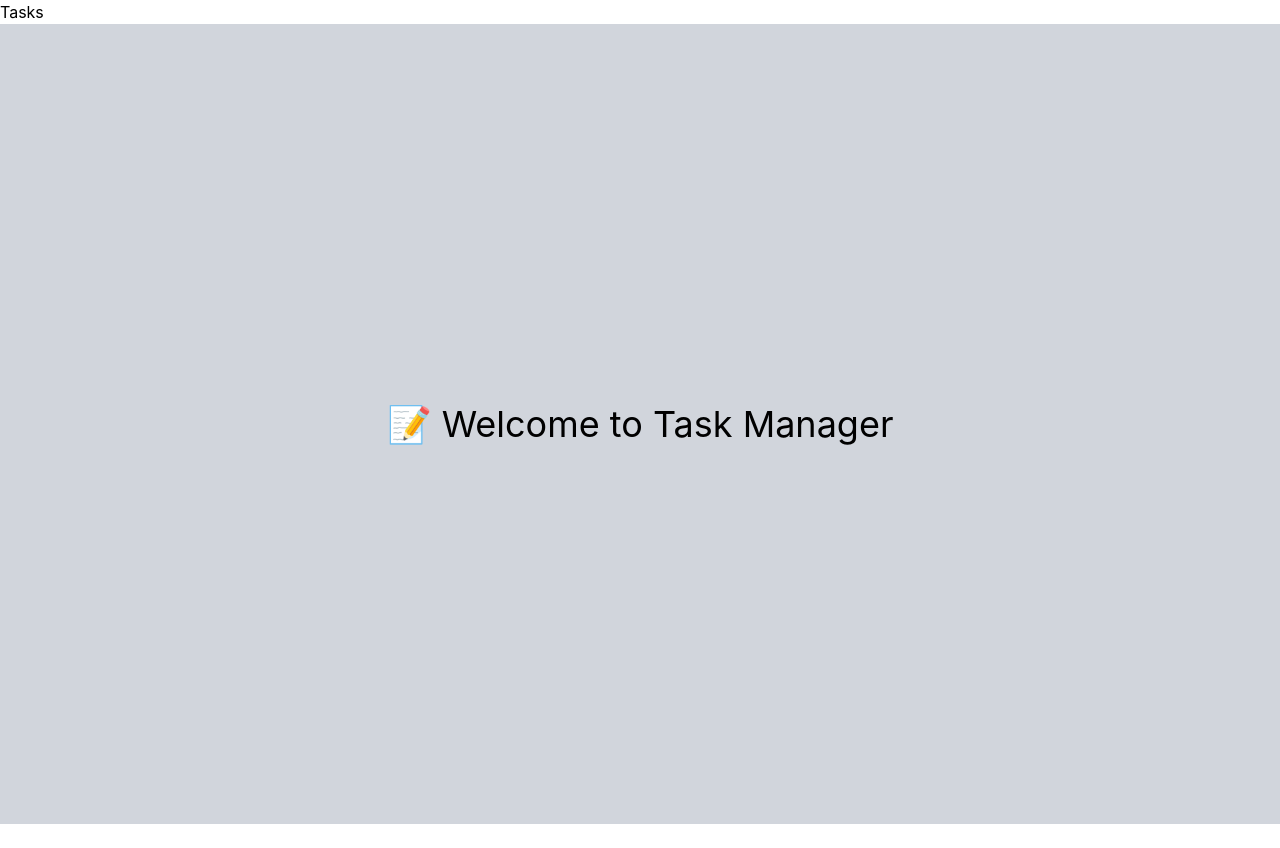
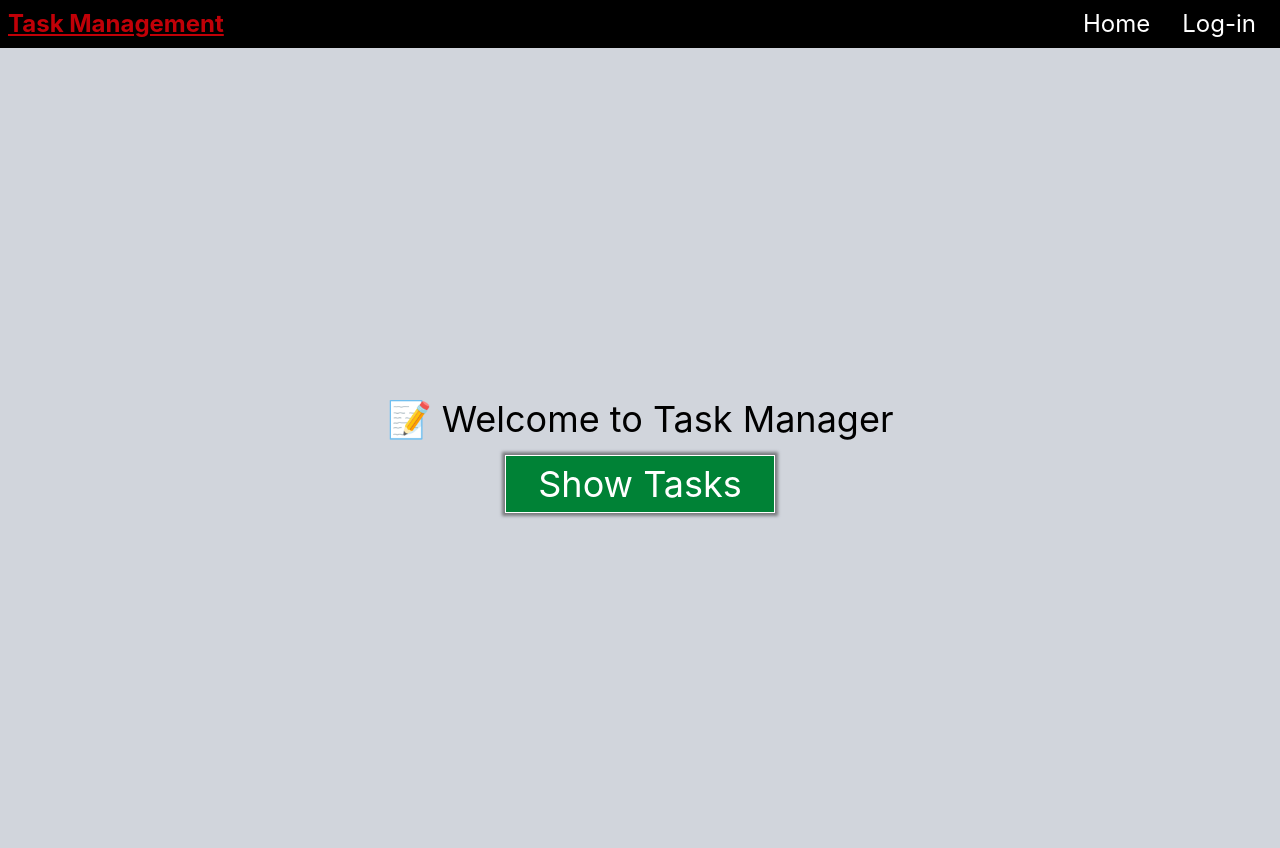
Before and after one commit to Nishikantkumar192/TaskManagement, a React (Vite) app in the folder client/: page / in a window 1280 px wide. Before the commit the page ends 824 px from the top, so only its background shows below. Built offline with nearby package versions, Linux system fonts and the light colour scheme; no server answers.

Commit message:
implement login and signup forms in frontend

```diff
--- a/client/package.json
+++ b/client/package.json
@@ -14,6 +14,7 @@
     "axios": "^1.17.0",
     "react": "^19.2.6",
     "react-dom": "^19.2.6",
+    "react-icons": "^5.6.0",
     "react-router-dom": "^7.17.0",
     "react-toastify": "^11.1.0",
     "tailwindcss": "^4.3.0"
--- /dev/null
+++ b/client/src/components/LoginForm.jsx
@@ -0,0 +1,22 @@
+import React from 'react'
+import { useNavigate } from 'react-router-dom';
+import { MdDangerous } from "react-icons/md";
+import { useState } from 'react';
+
+const LoginForm = ({show,setShow}) => {
+    const [work,setWork]=useState("Sign-up");
+    const navigate=useNavigate();
+  return (
+    <form className='bg-black max-w-[500px] min-w-[310px] py-8 px-8 rounded'>
+        <span className='text-white text-2xl hover:text-red-800 cursor-pointer fixed right-4 top-5' onClick={()=>{navigate("/"),setShow(!show)}}><MdDangerous/></span>
+        {work==="Sign-up" && <input className='mt-8 py-2 px-2 shadow-[0_2px_3px_2px_rgba(255,0,0,1)] outline-none w-full text-gray-200' type="text" name='username' placeholder='Username' />}
+        <input className='mt-4 py-2 px-2 shadow-[0_2px_3px_2px_rgba(255,0,0,1)] outline-none w-full text-gray-200' type="email" name='email' placeholder='Email' />
+        <input className='mt-4 py-2 px-2 shadow-[0_2px_3px_2px_rgba(255,0,0,1)] outline-none w-full text-gray-200' type="" name='password' placeholder='Password' />
+        <button className='mt-4 mb-4 bg-green-800 hover:bg-green-700 cursor-pointer w-full p-2 text-2xl'>{work==="Sign-up"?"Log-in":"Sign-up"}</button>
+        {work==="Sign-up"?<span className='text-white text-2xl inline'>Create an account : </span>: <span className='text-white text-2xl inline'>Already have an account? </span> }
+        <span className='text-blue-500 underline cursor-pointer text-2xl' onClick={()=>setWork(work==="Sign-up"?"Log-in":"Sign-up")}>{work}</span>
+    </form>
+  )
+}
+
+export default LoginForm
--- a/client/src/context/NoteState.jsx
+++ b/client/src/context/NoteState.jsx
@@ -7,6 +7,7 @@ import { toast } from "react-toastify";
 
 const NoteState = (props) => {
   const [tasks, setTasks] = useState([]);
+  const [show,setShow]=useState(false);         //   login/signup form page visibility
   const fetchingTask = async (req, res) => {
     try {
       const { data } = await api.get("/api/data/fetchingTask");
@@ -38,6 +39,7 @@ const NoteState = (props) => {
     fetchingTask,
     addNewTask,
     handleStatus,
+    show,setShow
   };
   return (
     <div>
--- a/client/src/pages/CreateTask.jsx
+++ b/client/src/pages/CreateTask.jsx
@@ -18,9 +18,7 @@ const CreateTask = () => {
       onSubmit={handleSubmit}
     >
       <textarea
-        className="border p-4 outline-none"
-        rows={4}
-        cols={40}
+        className="border p-4 outline-none max-h-50 w-full max-w-[500px]"
         name="task"
         placeholder="What's Your Task"
         onChange={(e)=>setTask(e.target.value)}
--- a/client/src/pages/DisplayTasks.jsx
+++ b/client/src/pages/DisplayTasks.jsx
@@ -19,7 +19,7 @@ const DisplayTasks = ({task}) => {
     });
   };
   return (
-    <div className='flex flex-col justify-between text-xl flex-wrap shadow-[0_0_5px_4px_rgba(0,0,0)] hover:scale-105 hover:bg-pink-500 transition-transform duration-500 p-8'>
+    <div className='flex flex-col text-xl flex-wrap shadow-[0_0_5px_4px_rgba(0,0,0)] hover:scale-105 hover:bg-pink-500 transition-transform duration-500 p-8'>
         <span className='mt-2 '>Task : {task.task}</span>
         <span className='mt-2 '>CreatedAt : {formatDate(task.createdAt)}</span>
         <span className='mt-2'>Status : {task.taskStatus}</span>
--- a/client/src/pages/Home.jsx
+++ b/client/src/pages/Home.jsx
@@ -1,11 +1,29 @@
-import React from 'react'
+import React from "react";
+import { Link } from "react-router-dom";
+import LoginForm from "../components/LoginForm";
+import { useState } from "react";
+import { useContext } from "react";
+import NoteContext from "../context/NoteContext";
 
 const Home = () => {
+  const context=useContext(NoteContext);
+  const {show,setShow}=context;
   return (
-    <div className='flex justify-center items-center min-h-screen bg-gray-300'>
-      <p className='text-4xl'>📝 Welcome to Task Manager</p>
+    <div>
+      {show && <div className="z-50 fixed top-1/2 left-1/2 -translate-x-1/2 -translate-y-1/2">
+        <LoginForm show={show} setShow={setShow}/>
+      </div>}
+      <div className="flex flex-col justify-center items-center overflow-hidden min-h-screen bg-gray-300 text-4xl">
+        <p className="p-4">📝 Welcome to Task Manager</p>
+        <Link
+          className="hover:scale-110 transition-transform duration-500 bg-green-700 text-white border px-8 py-2 shadow-[0_0_3px_3px_rgba(123,125,128)]"
+          to={"/tasks"}
+        >
+          Show Tasks
+        </Link>
+      </div>
     </div>
-  )
-}
+  );
+};
 
-export default Home
+export default Home;
--- a/client/src/pages/NavBar.jsx
+++ b/client/src/pages/NavBar.jsx
@@ -1,12 +1,24 @@
-import React from 'react'
-import { Link } from 'react-router-dom'
+import React from "react";
+import { useContext } from "react";
+import { Link } from "react-router-dom";
+import NoteContext from "../context/NoteContext";
 
 const NavBar = () => {
+  const context = useContext(NoteContext);
+  const { show, setShow } = context;
   return (
-    <div>
-        <Link to={"/tasks"}>Tasks</Link>
+    <div className="p-2 bg-black flex flex-wrap justify-between">
+      <div className="text-red-700 text-2xl font-bold underline">
+        Task Management
+      </div>
+      <div>
+        <Link className="hover:scale-110 px-4 text-white text-2xl" to={"/"}>
+          Home
+        </Link>
+        <Link className="hover:scale-110 px-4 text-white text-2xl" onClick={()=>setShow(!show)}>Log-in</Link>
+      </div>
     </div>
-  )
-}
+  );
+};
 
-export default NavBar
+export default NavBar;
```
Also changed, not shown: 2 other files (tests, documents, lock files or other folders).
